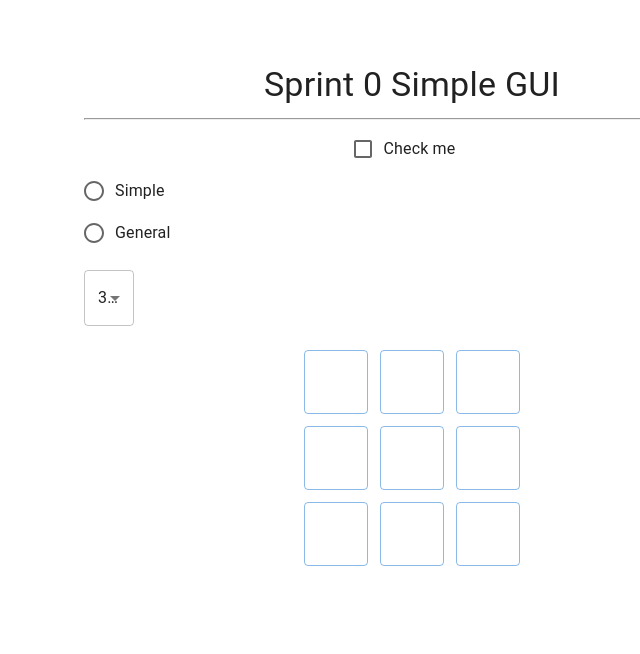
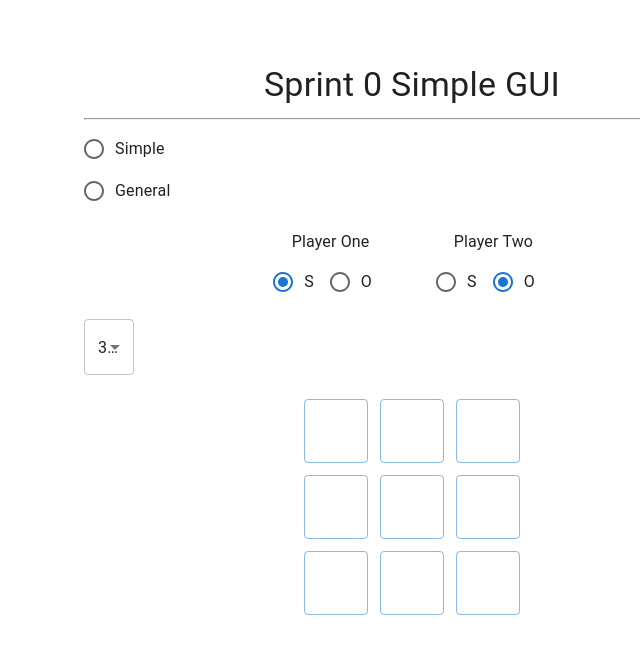
Before and after one commit to stuxbet/SOS_GAME_proj, a React (Vite) app: page / in a window 1280 px wide. Shown: the top 654 px of the page, without its empty margins (228-868 px from the left). Built offline with nearby package versions, Linux system fonts and the light colour scheme.

Commit message:
feat: added radio buttons for turn selection

```diff
--- a/src/sprint0gui.tsx
+++ b/src/sprint0gui.tsx
@@ -2,7 +2,6 @@ import React, {useRef, useState} from 'react';
 import {
   Box,
   Button,
-  Checkbox,
   FormControlLabel,
   MenuItem,
   Radio,
@@ -11,7 +10,7 @@ import {
   Typography,
 } from '@mui/material';
 import type {SelectChangeEvent} from '@mui/material/Select';
-import {SosGame} from './features/models';
+import {SosGame, type SosMark} from './features/models';
 
 const cloneBoard = (game: SosGame) => game.board.map((row) => [...row]);
 
@@ -19,6 +18,8 @@ export const Gui: React.FC = () => {
   const gameRef = useRef(new SosGame(3));
   const [boardSize, setBoardSize] = useState(3);
   const [boardSnapshot, setBoardSnapshot] = useState(() => cloneBoard(gameRef.current));
+  const [playerOneMark, setPlayerOneMark] = useState<SosMark>('S');
+  const [playerTwoMark, setPlayerTwoMark] = useState<SosMark>('O');
 
 
   const handleSizeChange = (event: SelectChangeEvent) => {
@@ -32,12 +33,38 @@ export const Gui: React.FC = () => {
     <Box sx={{p: 4, maxWidth: 720, width: '100%', mx: 'auto'}}>
       <Typography variant="h4" gutterBottom>Sprint 0 Simple GUI</Typography>
       <hr />
-      <FormControlLabel control={<Checkbox />} label="Check me" />
 
       <RadioGroup name="Game Mode">
         <FormControlLabel value="simple" control={<Radio />} label="Simple" />
         <FormControlLabel value="general" control={<Radio />} label="General" />
       </RadioGroup>
+
+      <Box display="flex" justifyContent="center" gap={6} mt={2}>
+        <Box>
+          <Typography variant="subtitle1" gutterBottom>Player One</Typography>
+          <RadioGroup
+            row
+            name="player-one-mark"
+            value={playerOneMark}
+            onChange={(event) => setPlayerOneMark(event.target.value as SosMark)}
+          >
+            <FormControlLabel value="S" control={<Radio />} label="S" />
+            <FormControlLabel value="O" control={<Radio />} label="O" />
+          </RadioGroup>
+        </Box>
+        <Box>
+          <Typography variant="subtitle1" gutterBottom>Player Two</Typography>
+          <RadioGroup
+            row
+            name="player-two-mark"
+            value={playerTwoMark}
+            onChange={(event) => setPlayerTwoMark(event.target.value as SosMark)}
+          >
+            <FormControlLabel value="S" control={<Radio />} label="S" />
+            <FormControlLabel value="O" control={<Radio />} label="O" />
+          </RadioGroup>
+        </Box>
+      </Box>
 
       <Box sx={{maxWidth: 50, mt: 2}}>
         <Select fullWidth value={boardSize} onChange={handleSizeChange}>
```
